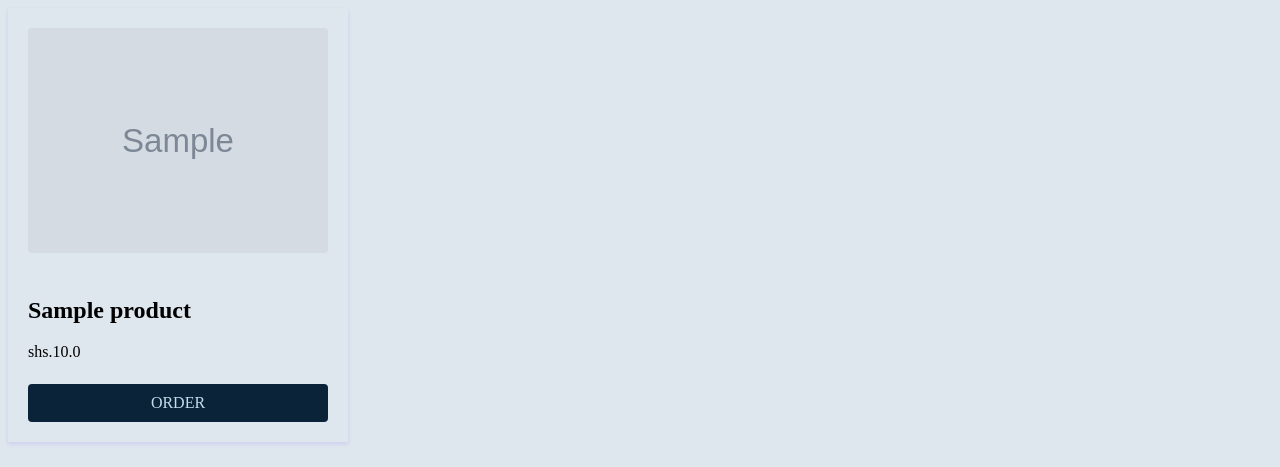
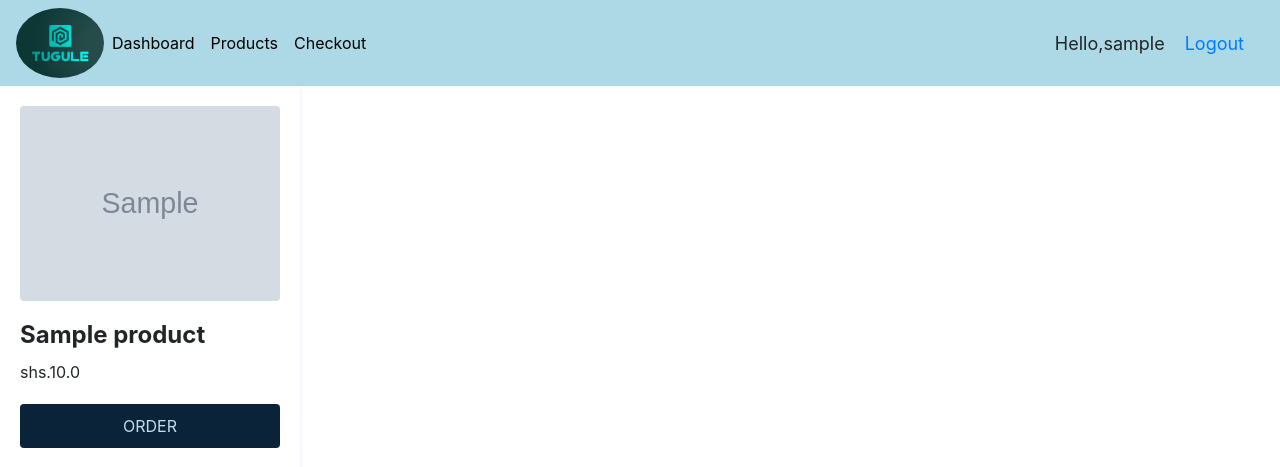
Before and after one commit to Mikael967/Assignment-one, a Django app: page /products/ in a window 1280 px wide. Shown: the top 467 px of the page. Run offline with Django 5.2, Linux system fonts and the light colour scheme; a user stored in the database is signed in; tables that the repository leaves empty hold one stand-in row (values such as "Sample post"); grey boxes marked "Sample" are stand-in pictures; some libraries are stand-ins or nearby versions.

Commit message:
products updates

```diff
--- a/products/templates/products/navbar.html
+++ b/products/templates/products/navbar.html
@@ -1,4 +1,10 @@
 {%load static%}
+<style>
+  .hello-msg{
+    font-size: 18px;
+    margin-right: 20px;
+  }
+</style>
 <link rel="stylesheet" href="https://stackpath.bootstrapcdn.com/bootstrap/4.3.1/css/bootstrap.min.css"
  integrity="sha384-ggOyR0iXCbMQv3Xipma34MD+dH/1fQ784/j6cY/iJTQUOhcWr7x9JvoRxT2MZw1T" crossorigin="anonymous">
 <nav class="navbar navbar-expand-lg navbar-dark "style=background-color:lightblue>
@@ -22,6 +28,8 @@
 
       </ul>
     </div>
+    <span class="hello-msg">Hello,{{request.user}} </span>
+    <span><a class="hello-msg" href="{%url 'tugule:logout'%}">Logout</a></span>
 
   </nav>
   <script src="https://cdn.jsdelivr.net/npm/jquery@3.5.1/dist/jquery.slim.min.js" integrity="sha384-DfXdz2htPH0lsSSs5nCTpuj/zy4C+OGpamoFVy38MVBnE+IbbVYUew+OrCXaRkfj" crossorigin="anonymous"></script>
--- a/products/templates/products/products.html
+++ b/products/templates/products/products.html
@@ -3,9 +3,10 @@
 <!DOCTYPE html>
 <html lang="en">
 <head>
-    <meta charset="UTF-8">
-    <meta name="viewport" content="width=device-width, initial-scale=1.0">
-    <title>Document</title>
+  <meta charset="UTF-8">
+  <meta name="viewport" content="width=device-width, initial-scale=1.0">
+  <title>Tugule</title>
+  <link rel="shortcut icon" type="image/png" href="https://image.ibb.co/fOur3b/favicon.png"/>
     <style>
         .product-card-list {
   display: flex;
@@ -77,6 +78,9 @@
     </style>
 </head>
 <body>
+
+    {%include 'products/navbar.html'%}
+
     <div class="product-card-list">
       {%for product in products%}
 
```
